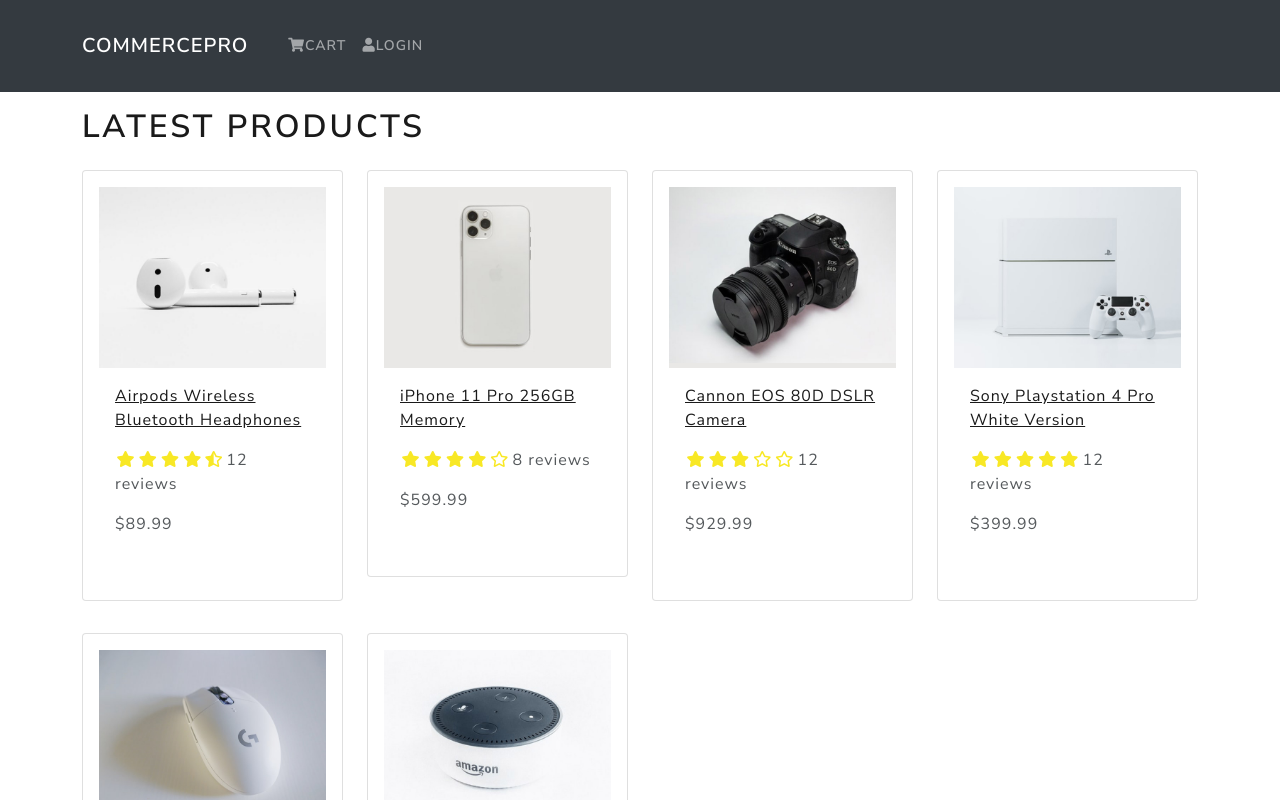
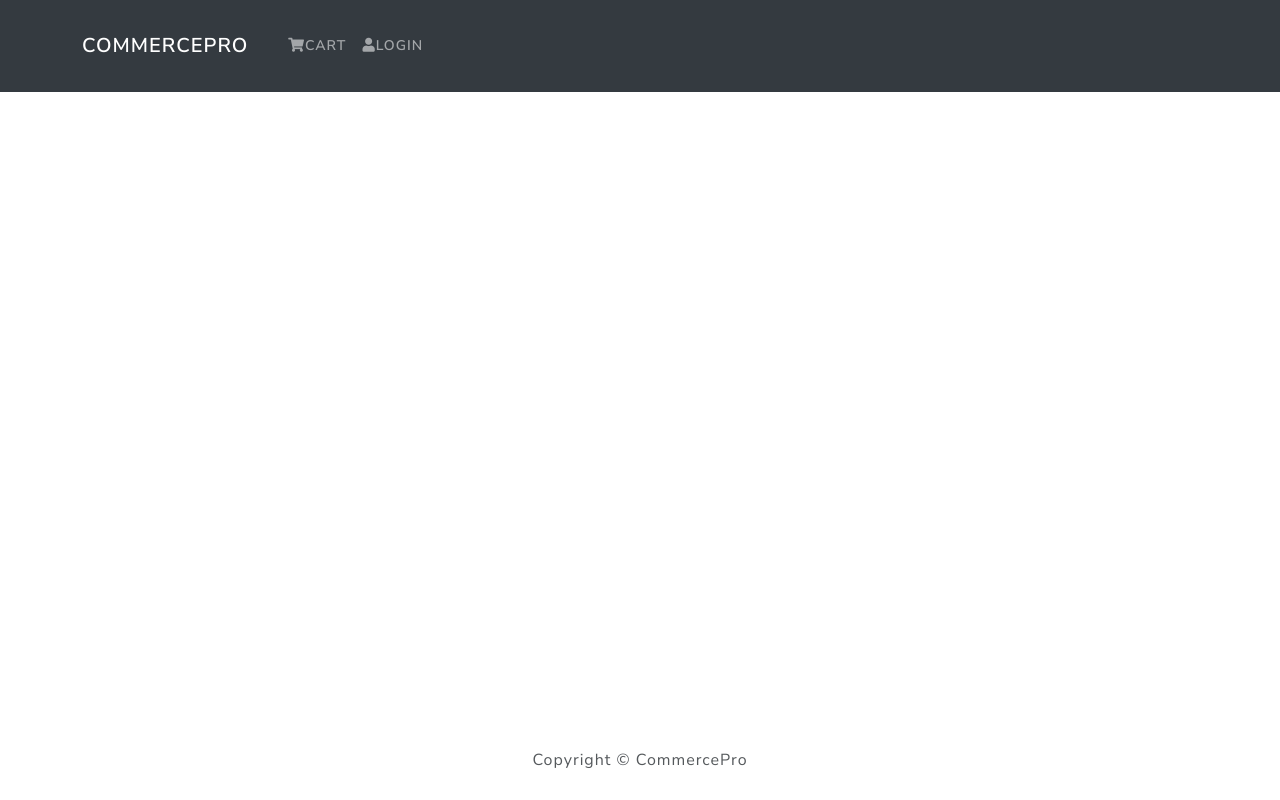
Before and after one commit to lanejohns/Primo-Shopper, a React (Create React App) app: page /product/1 in a window 1280 px wide. Shown: the top 800 px of the page. Built offline with nearby package versions, Linux system fonts and the light colour scheme.

Commit message:
started routing using react-router-dom

```diff
--- a/package.json
+++ b/package.json
@@ -13,6 +13,8 @@
     "react": "^17.0.2",
     "react-bootstrap": "^2.0.2",
     "react-dom": "^17.0.2",
+    "react-router-bootstrap": "^0.25.0",
+    "react-router-dom": "^6.0.2",
     "react-scripts": "4.0.3",
     "web-vitals": "^1.1.2"
   },
--- a/src/App.js
+++ b/src/App.js
@@ -3,18 +3,21 @@
 import HomeScreen from './screens/HomeScreen';
 
 import { Container } from 'react-bootstrap'
+import { BrowserRouter as Router, Route, Routes } from 'react-router-dom'
 
 function App() {
   return (
-    <div>
+    <Router>
       <Header />
       <main className="py-3">
         <Container>
-          <HomeScreen />
+          <Routes>
+            <Route path='/' element={<HomeScreen />} exact />
+          </Routes>
         </Container>
       </main>
       <Footer />
-    </div>
+    </Router>
   );
 }
 
```
Also changed, not shown: 1 other file (tests, documents, lock files or other folders).
